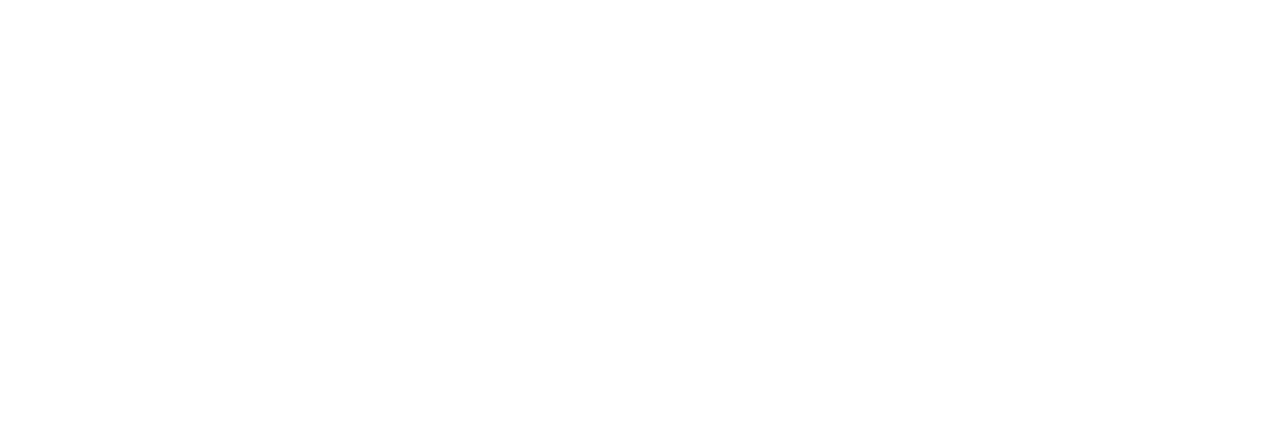
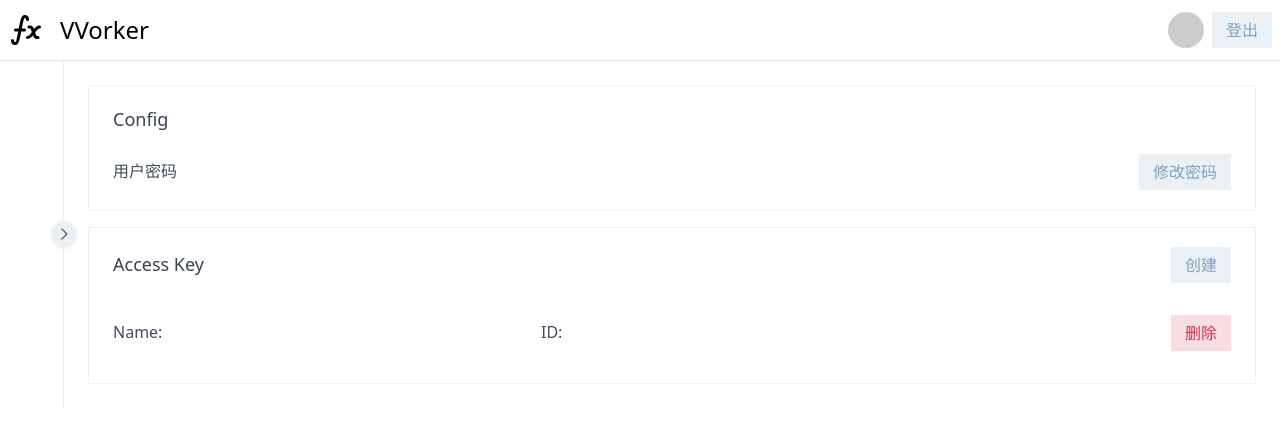
Before and after one commit to dicarne/vvorker, a Vue app in the folder admin/: page /#/user in a window 1280 px wide. Before the commit this address led to /#/workers. Shown: the top 446 px of the page. Built offline with nearby package versions, Linux system fonts and the light colour scheme; no server answers; some icons are missing.

Commit message:
[feat] User 修改密码

```diff
--- /dev/null
+++ b/admin/src/api/users.ts
@@ -0,0 +1,38 @@
+import http from './http'
+
+interface CreateUserData {
+    username: string
+    email: string
+    password: string
+}
+
+export const getUsers = () => {
+    return http.get('/api/admin/users')
+}
+
+export const createUser = (data: CreateUserData) => {
+    return http.post('/api/admin/users', data)
+}
+
+export const deleteUser = (userId: number) => {
+    return http.delete(`/api/admin/users/${userId}`)
+}
+
+export const banUser = (userId: number) => {
+    return http.post(`/api/admin/users/${userId}`, {
+        status: 1
+    })
+}
+
+export const unbanUser = (userId: number) => {
+    return http.post(`/api/admin/users/${userId}`, {
+        status: 2
+    })
+}
+
+// 可以用于管理员修改密码或用户修改自己的密码。如果是用户自己修改，需要传入自己的id
+export const changePassword = (userId: number, password: string) => {
+    return http.post(`/api/admin/users/${userId}`, {
+        password
+    })
+}
--- a/admin/src/assets/common.css
+++ b/admin/src/assets/common.css
@@ -1,6 +1,10 @@
 .v-base-page {
   width: 100vw;
   height: 100vh;
+  padding: 24px;
+}
+
+.v-main {
   padding: 24px;
 }
 
--- a/admin/src/components/TheHeader.vue
+++ b/admin/src/components/TheHeader.vue
@@ -35,7 +35,7 @@ const handleLogout = async () => {
     </div>
     <div class="v-flex-center">
       <NAvatar round>{{ userInfo?.userName.slice(0, 2).toLocaleUpperCase() }}</NAvatar>
-      <NButton tertiary type="primary" class="v-item" @click="handleLogout">登出</NButton>
+      <NButton secondary type="primary" class="v-item" @click="handleLogout">登出</NButton>
     </div>
   </div>
 </template>
--- a/admin/src/router/index.ts
+++ b/admin/src/router/index.ts
@@ -24,6 +24,11 @@ const router = createRouter({
           name: 'Admin',
           component: () => import('@/views/Admin.vue'),
         },
+        {
+          path: '/user',
+          name: 'User',
+          component: () => import('@/views/User.vue'),
+        },
       ],
     },
   ],
--- /dev/null
+++ b/admin/src/views/User.vue
@@ -0,0 +1,99 @@
+<script setup lang="ts">
+import { inject, ref, type Ref } from 'vue'
+import {
+  NCard,
+  NList,
+  NListItem,
+  NButton,
+  NModal,
+  NInput,
+  useMessage,
+  NForm,
+  NFormItem,
+} from 'naive-ui'
+import type { FormInst, FormRules } from 'naive-ui' // 导入 FormInst 类型
+import { passwordRules } from '@/constant/formrules'
+import { changePassword } from '@/api/users'
+import type { UserInfo } from '@/types/auth'
+
+const userInfo = inject<Ref<UserInfo>>('userInfo')!
+const message = useMessage()
+
+const showChangePasswordModal = ref<boolean>(false)
+const pswdForm = ref({
+  password: '',
+})
+const pswdFormRef = ref<FormInst | null>(null)
+const pswdRules: FormRules = {
+  password: passwordRules,
+}
+const handleChangePasswordConfirm = async () => {
+  if (!pswdFormRef.value) return
+  try {
+    // 校验表单
+    await pswdFormRef.value.validate()
+  } catch (error) {
+    console.error(error)
+    return
+  }
+  try {
+    // 调用修改密码接口
+    const res = await changePassword(userInfo.value.id, pswdForm.value.password)
+    message.success('修改密码成功')
+    handleChangePasswordClose()
+  } catch (error) {
+    console.error(error)
+    message.error('修改密码失败: ' + error)
+  }
+}
+const handleChangePasswordClose = () => {
+  showChangePasswordModal.value = false
+  pswdForm.value.password = ''
+}
+</script>
+<template>
+  <div class="v-main">
+    <NCard title="Config">
+      <div class="v-flex-between-center">
+        <div>用户密码</div>
+        <NButton secondary type="primary" @click="showChangePasswordModal = true">修改密码</NButton>
+        <NModal
+          v-model:show="showChangePasswordModal"
+          preset="dialog"
+          title="修改密码"
+          positive-text="确认"
+          negative-text="取消"
+          :mask-closable="false"
+          @positive-click="handleChangePasswordConfirm"
+          @negative-click="handleChangePasswordClose"
+        >
+          <NForm :model="pswdForm" :rules="pswdRules" ref="pswdFormRef">
+            <NFormItem label="新密码" path="password">
+              <NInput
+                v-model:value="pswdForm.password"
+                type="password"
+                placeholder="请输入新密码"
+              />
+            </NFormItem>
+          </NForm>
+        </NModal>
+      </div>
+    </NCard>
+    <NCard title="Access Key" style="margin-top: 16px">
+      <template #header-extra>
+        <NButton type="primary" secondary>创建</NButton>
+      </template>
+      <NList>
+        <NListItem>
+          <template #prefix>
+            <div style="min-width: 400px">Name:</div>
+          </template>
+          <template #suffix>
+            <NButton type="error" secondary>删除</NButton>
+          </template>
+          <div class="v-item" style="min-width: 400px">ID:</div>
+        </NListItem>
+      </NList>
+    </NCard>
+  </div>
+</template>
```
